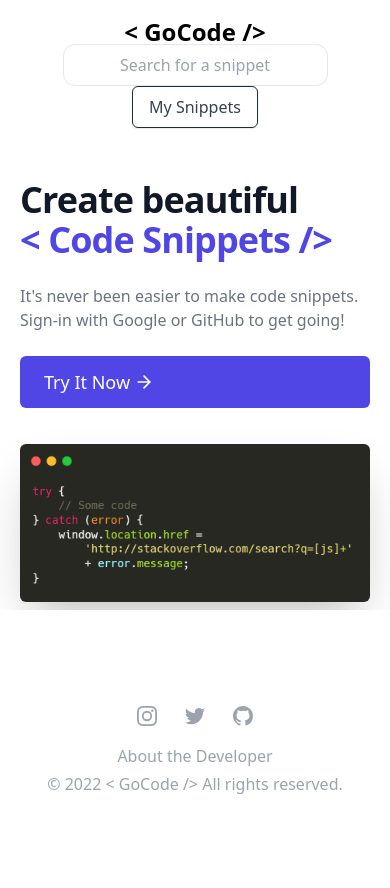
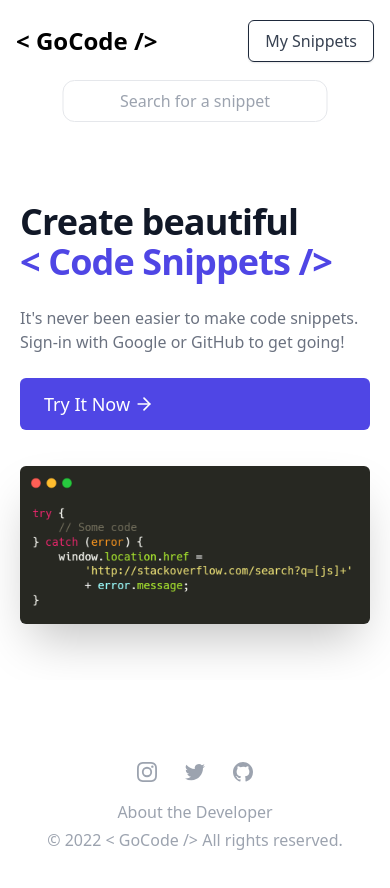
Before and after one commit to Valchy/go-code, a Next.js app: page / in a window 390 px wide. Shown: the top 888 px of the page. Before the commit the page ends 844 px from the top, so only its background shows below. Built offline with nearby package versions, Linux system fonts and the light colour scheme.

Commit message:
some responsive design

```diff
--- a/pages/index.tsx
+++ b/pages/index.tsx
@@ -4,10 +4,10 @@ import Layout from '@components/Layout';
 const GoCode: NextPage = () => {
 	return (
 		<Layout>
-			<section className="px-2 py-2 bg-white sm:px-4 md:px-12 md:pt-24">
+			<section className="px-2 py-14 bg-white sm:px-4 md:px-12 md:pt-24">
 				<div className="container items-center max-w-6xl px-3 mx-auto xl:px-5">
 					<div className="flex flex-wrap items-center sm:-mx-3">
-						<div className="w-full md:w-1/2 md:px-3">
+						<div className="w-full md:w-1/2 md:px-3 flex justify-center">
 							<div className="w-full pb-6 space-y-6 sm:max-w-md lg:max-w-lg md:space-y-4 lg:space-y-8 xl:space-y-9 sm:pr-5 lg:pr-0 md:pb-0">
 								<h1 className="text-4xl font-extrabold tracking-tight text-gray-900 sm:text-5xl md:text-4xl lg:text-5xl">
 									<span className="block">Create beautiful</span>
--- a/pages/snippets/my.tsx
+++ b/pages/snippets/my.tsx
@@ -35,7 +35,7 @@ export default function MySnippets() {
 
 	return (
 		<Layout>
-			<span>
+			<span className="text-center">
 				Logged in as: <b>{authenticated.name}</b> with <i>{authenticated.email}</i>
 			</span>
 			<Snippets snippets={snippets} isLoading={isLoading} />
--- a/src/components/Layout/Navbar.tsx
+++ b/src/components/Layout/Navbar.tsx
@@ -4,22 +4,20 @@ export default function Navbar() {
 	const [search, setSearch] = useState('');
 
 	return (
-		<section className="relative w-full px-8 text-gray-700 bg-white body-font">
-			<div className="container flex flex-col flex-wrap items-center justify-between py-5 mx-auto md:flex-row max-w-7xl">
+		<section className="relative w-full px-4 sm:px-8 text-gray-700 bg-white body-font">
+			<div className="container flex items-center justify-between py-5 mx-auto max-w-7xl mb-10 sm:mb-0">
 				<a href="/" className="relative z-10 flex items-center w-auto text-2xl font-extrabold leading-none text-black select-none">
 					&lt; GoCode /&gt;
 				</a>
-
 				<input
 					value={search}
 					onChange={({ target }) => setSearch(target.value)}
 					onKeyDown={e => {
 						if (e.keyCode == 13) window.location.href = `/snippets/search?q=${encodeURIComponent(search)}`;
 					}}
-					className="rounded-xl px-4 py-2 border text-center"
+					className="rounded-xl px-4 py-2 border text-center absolute top-20 sm:top-0 sm:relative sm:left-0 left-1/2 transform -translate-x-1/2 sm:translate-x-0"
 					placeholder="Search for a snippet"
 				/>
-
 				<div className="relative z-10 inline-flex items-center space-x-3 md:ml-5 lg:justify-end">
 					<span className="inline-flex rounded-md shadow-sm">
 						<a
--- a/src/components/buttons/GithubButton.tsx
+++ b/src/components/buttons/GithubButton.tsx
@@ -7,7 +7,7 @@ export default function GitHubButton({ url }: GitHubButtonProps) {
 		<span className="inline-flex rounded-md shadow-sm">
 			<a
 				href={url}
-				className="inline-flex items-center justify-center px-4 py-2 text-base font-medium leading-6 whitespace-no-wrap border border-slate-800 rounded-md shadow-sm focus:outline-none focus:ring-2 focus:ring-offset-2 focus:ring-blue-500"
+				className="inline-flex items-center justify-center px-4 py-2 text-center text-base font-medium leading-6 whitespace-no-wrap border border-slate-800 rounded-md shadow-sm focus:outline-none focus:ring-2 focus:ring-offset-2 focus:ring-blue-500"
 			>
 				<svg fill="#000" xmlns="http://www.w3.org/2000/svg" viewBox="0 0 30 30" width="24px" height="24px" className="mr-2">
 					<path d="M15,3C8.373,3,3,8.373,3,15c0,5.623,3.872,10.328,9.092,11.63C12.036,26.468,12,26.28,12,26.047v-2.051 c-0.487,0-1.303,0-1.508,0c-0.821,0-1.551-0.353-1.905-1.009c-0.393-0.729-0.461-1.844-1.435-2.526 c-0.289-0.227-0.069-0.486,0.264-0.451c0.615,0.174,1.125,0.596,1.605,1.222c0.478,0.627,0.703,0.769,1.596,0.769 c0.433,0,1.081-0.025,1.691-0.121c0.328-0.833,0.895-1.6,1.588-1.962c-3.996-0.411-5.903-2.399-5.903-5.098 c0-1.162,0.495-2.286,1.336-3.233C9.053,10.647,8.706,8.73,9.435,8c1.798,0,2.885,1.166,3.146,1.481C13.477,9.174,14.461,9,15.495,9 c1.036,0,2.024,0.174,2.922,0.483C18.675,9.17,19.763,8,21.565,8c0.732,0.731,0.381,2.656,0.102,3.594 c0.836,0.945,1.328,2.066,1.328,3.226c0,2.697-1.904,4.684-5.894,5.097C18.199,20.49,19,22.1,19,23.313v2.734 c0,0.104-0.023,0.179-0.035,0.268C23.641,24.676,27,20.236,27,15C27,8.373,21.627,3,15,3z" />
--- a/src/components/buttons/GoogleButton.tsx
+++ b/src/components/buttons/GoogleButton.tsx
@@ -7,7 +7,7 @@ export default function GoogleButton({ url }: GoogleButtonProps) {
 		<span className="inline-flex rounded-md shadow-sm">
 			<a
 				href={url}
-				className="inline-flex items-center justify-center px-4 py-2 text-base font-medium leading-6 whitespace-no-wrap border border-slate-800 rounded-md shadow-sm focus:outline-none focus:ring-2 focus:ring-offset-2 focus:ring-blue-500"
+				className="inline-flex items-center justify-center px-4 py-2 text-center text-base font-medium leading-6 whitespace-no-wrap border border-slate-800 rounded-md shadow-sm focus:outline-none focus:ring-2 focus:ring-offset-2 focus:ring-blue-500"
 			>
 				<svg xmlns="http://www.w3.org/2000/svg" viewBox="0 0 48 48" width="24px" height="24px" className="mr-2">
 					<path
--- a/src/components/buttons/Primary.tsx
+++ b/src/components/buttons/Primary.tsx
@@ -9,7 +9,7 @@ export default function PrimaryButton({ handler, text }: ButtonProps) {
 	return (
 		<button
 			onClick={handler}
-			className="mt-5 mx-3 flex items-center w-full px-6 py-3 mb-3 text-lg text-white bg-indigo-600 rounded-md sm:mb-0 hover:bg-indigo-700 md:w-auto"
+			className="mt-5 mx-3 flex items-center px-6 py-3 mb-3 text-center text-lg text-white bg-indigo-600 rounded-md sm:mb-0 hover:bg-indigo-700 w-auto"
 		>
 			{text}
 		</button>
```
